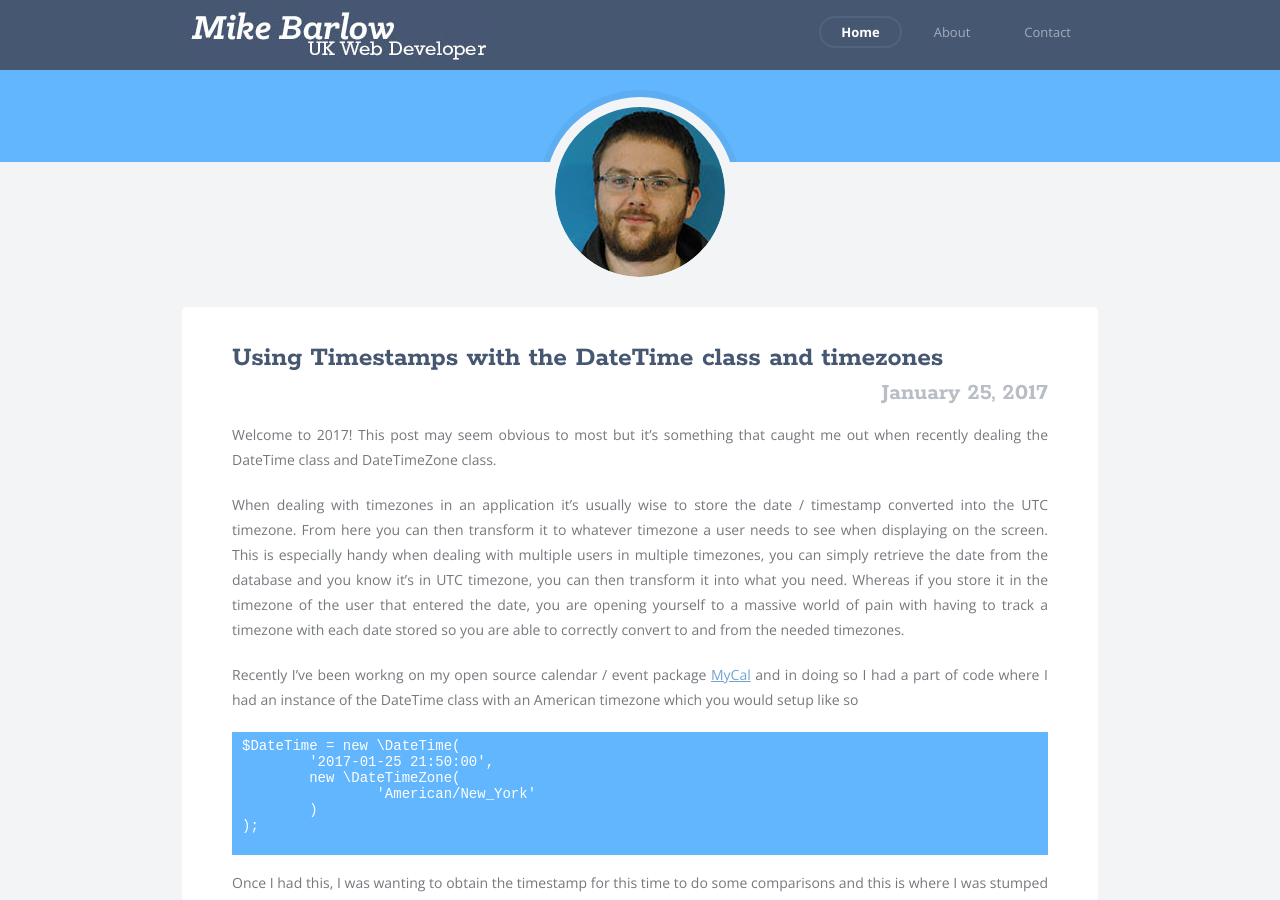
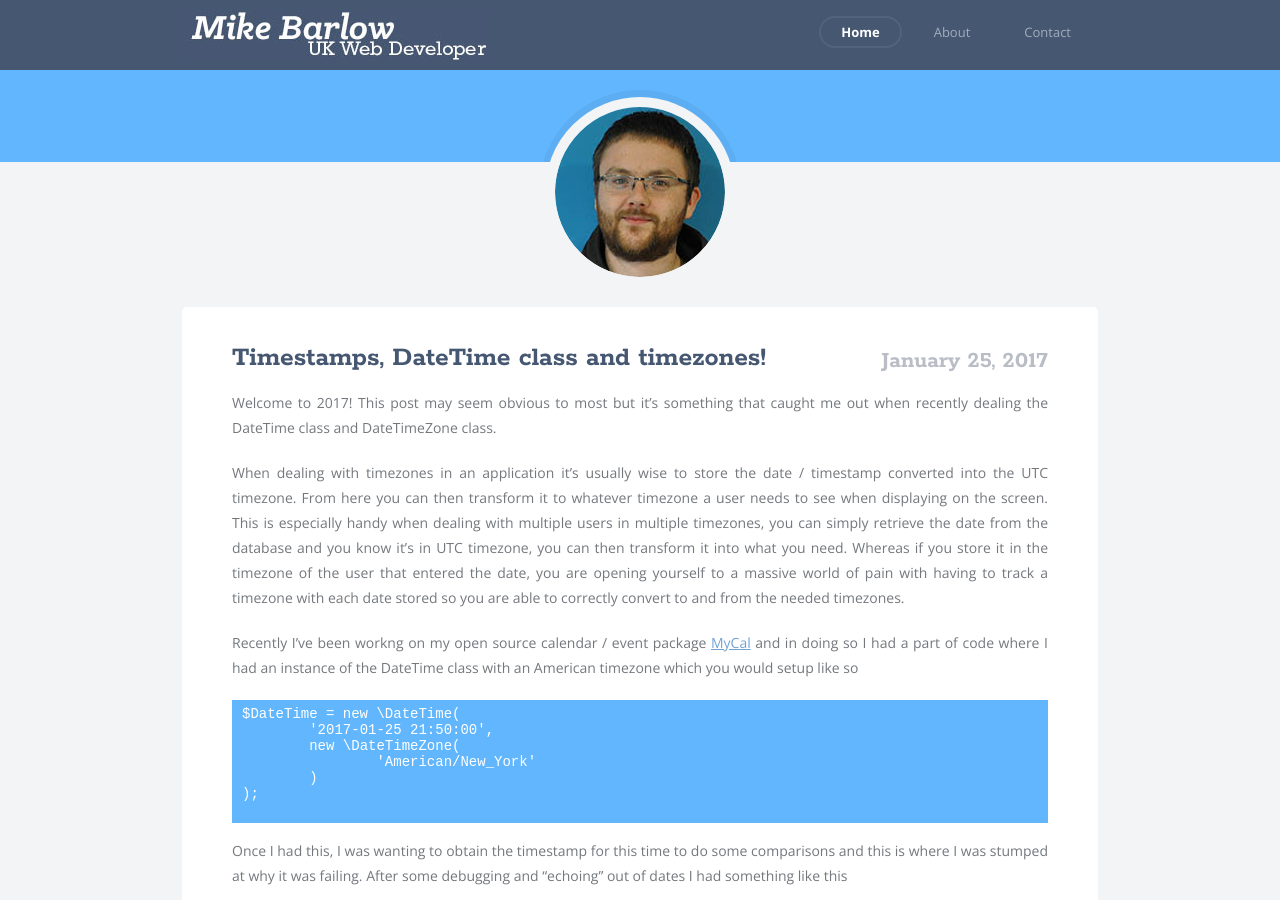
Before and after one commit to peakstoneuk/peakstoneuk.github.io, a Jekyll site: the page built from _posts/2017-01-25-using-timestamps-with-the-datetime-class-and-timezones.markdown, in a window 1280 px wide and 900 px high. Built offline with Jekyll 4.4.1, drawn with Linux system fonts in a browser that asks for light colours; nearby versions of some CDN libraries.

Commit message:
modifying title to not break the layout - I need a new layout

```diff
--- a/_posts/2017-01-25-using-timestamps-with-the-datetime-class-and-timezones.markdown
+++ b/_posts/2017-01-25-using-timestamps-with-the-datetime-class-and-timezones.markdown
@@ -1,6 +1,6 @@
 ---
 layout: post
-title:  "Using Timestamps with the DateTime class and timezones"
+title:  "Timestamps, DateTime class and timezones!"
 date:   2017-01-25 22:00:00 +0000
 ---
 
```
